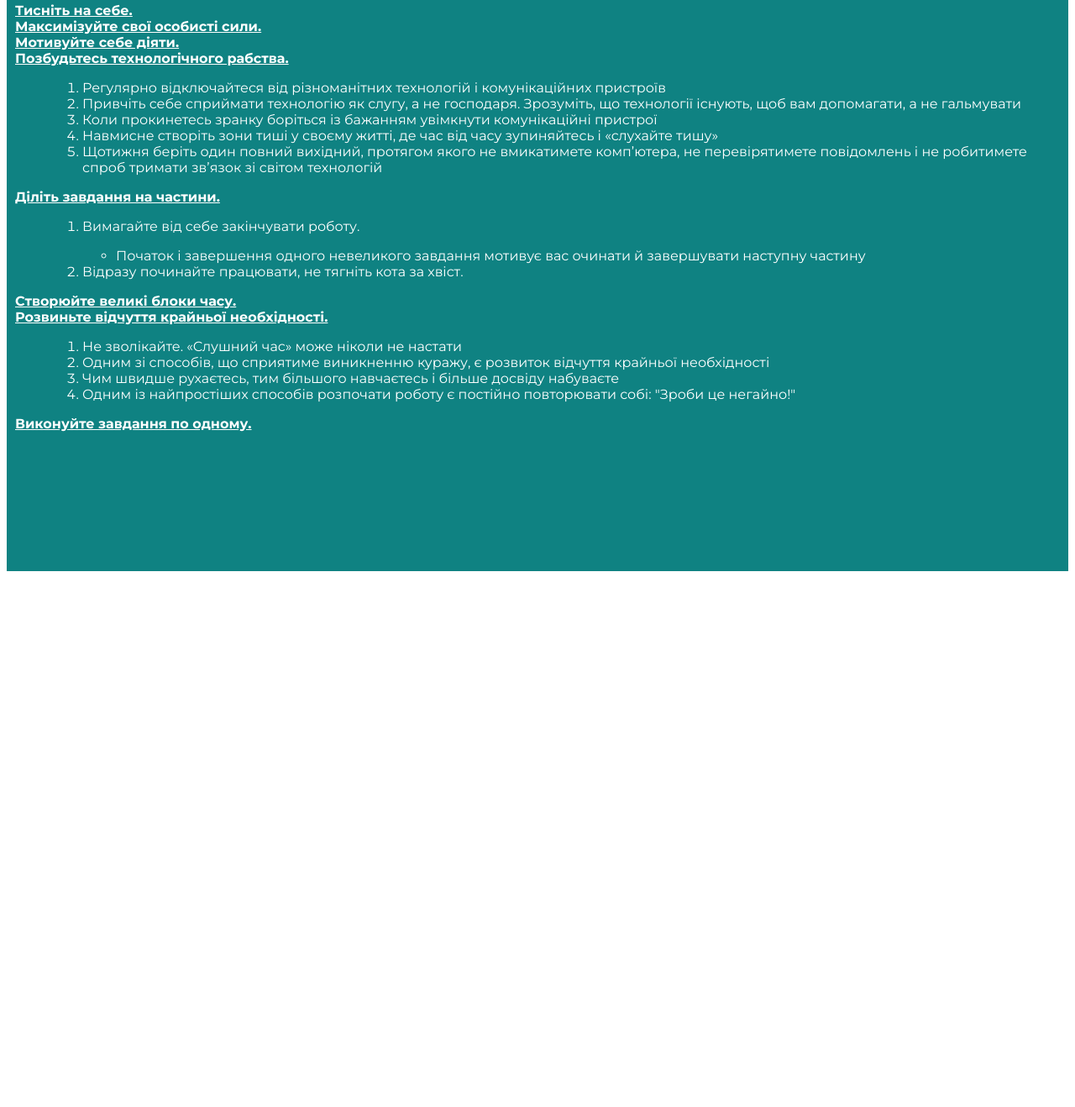
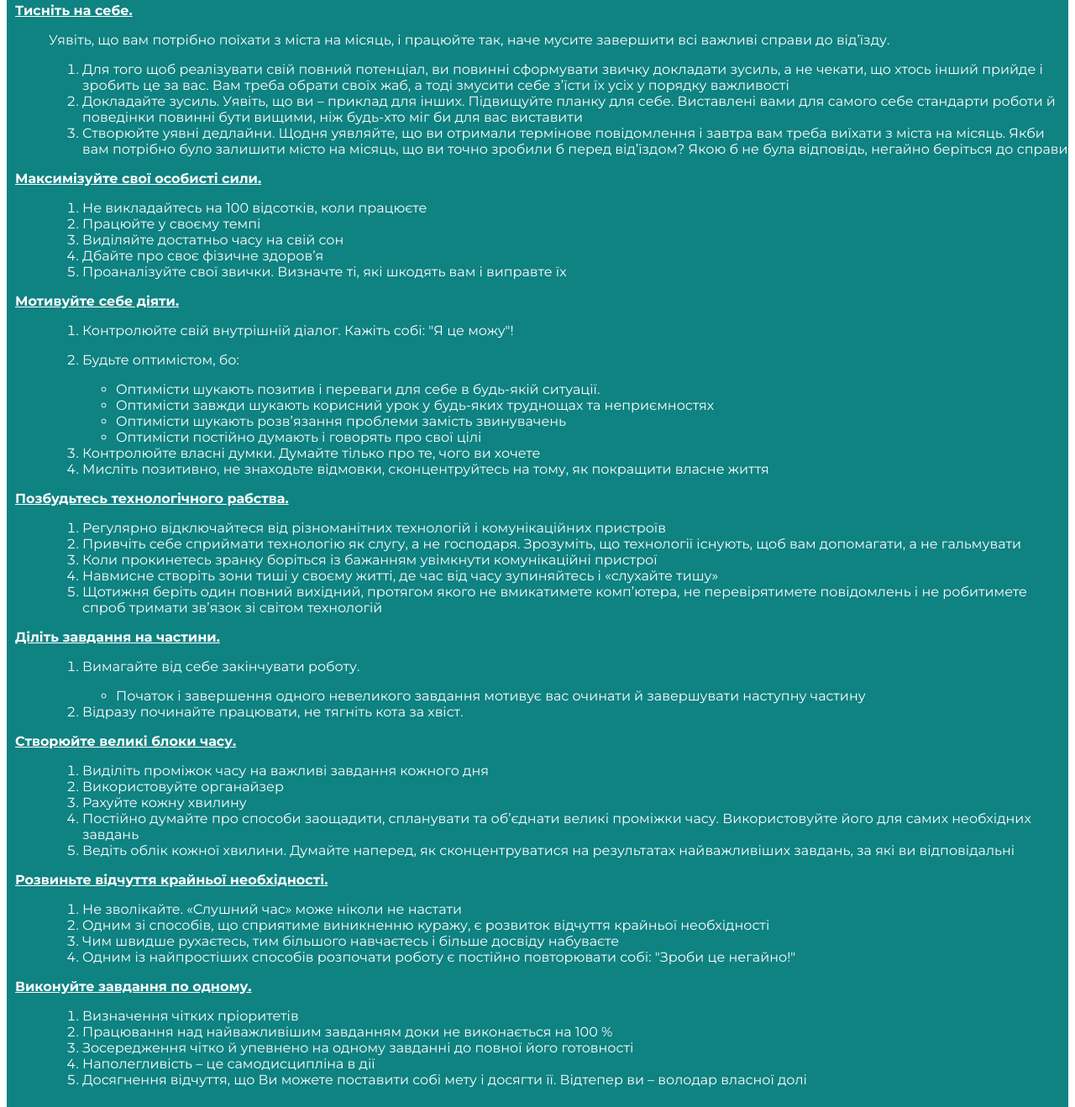
Before and after one commit to OsMax/Soft-Skills-hw, a plain HTML site: page index.html in a window 1280 px wide. Shown: the part 2822-4140 px from the top of the page at 84% size. Before the commit the page ends 3510 px from the top, so only its background shows below. Drawn offline with Linux system fonts and the light colour scheme.

Commit message:
Update index.html

```diff
--- a/index.html
+++ b/index.html
@@ -366,11 +366,78 @@
             </ol>
           </dd>
           <dt id="conclusion-14">Тисніть на себе.</dt>
-          <dd></dd>
+          <dd>
+            <p>
+              Уявіть, що вам потрібно поїхати з міста на місяць, і працюйте так,
+              наче мусите завершити всі важливі справи до від’їзду.
+            </p>
+            <ol>
+              <li>
+                Для того щоб реалізувати свій повний потенціал, ви повинні
+                сформувати звичку докладати зусиль, а не чекати, що хтось інший
+                прийде і зробить це за вас. Вам треба обрати своїх жаб, а тоді
+                змусити себе з’їсти їх усіх у порядку важливості
+              </li>
+              <li>
+                Докладайте зусиль. Уявіть, що ви – приклад для інших. Підвищуйте
+                планку для себе. Виставлені вами для самого себе стандарти
+                роботи й поведінки повинні бути вищими, ніж будь-хто міг би для
+                вас виставити
+              </li>
+              <li>
+                Створюйте уявні дедлайни. Щодня уявляйте, що ви отримали
+                термінове повідомлення і завтра вам треба виїхати з міста на
+                місяць. Якби вам потрібно було залишити місто на місяць, що ви
+                точно зробили б перед від’їздом? Якою б не була відповідь,
+                негайно беріться до справи
+              </li>
+            </ol>
+          </dd>
           <dt id="conclusion-15">Максимізуйте свої особисті сили.</dt>
-          <dd></dd>
+          <dd>
+            <ol>
+              <li>Не викладайтесь на 100 відсотків, коли працюєте</li>
+              <li>Працюйте у своєму темпі</li>
+              <li>Виділяйте достатньо часу на свій сон</li>
+              <li>Дбайте про своє фізичне здоров’я</li>
+              <li>
+                Проаналізуйте свої звички. Визначте ті, які шкодять вам і
+                виправте їх
+              </li>
+            </ol>
+          </dd>
           <dt id="conclusion-16">Мотивуйте себе діяти.</dt>
-          <dd></dd>
+          <dd>
+            <ol>
+              <li>
+                Контролюйте свій внутрішній діалог. Кажіть собі: "Я це можу"!
+              </li>
+              <li>
+                <p>Будьте оптимістом, бо:</p>
+                <ul>
+                  <li>
+                    Оптимісти шукають позитив і переваги для себе в будь-якій
+                    ситуації.
+                  </li>
+                  <li>
+                    Оптимісти завжди шукають корисний урок у будь-яких труднощах
+                    та неприємностях
+                  </li>
+                  <li>
+                    Оптимісти шукають розв’язання проблеми замість звинувачень
+                  </li>
+                  <li>Оптимісти постійно думають і говорять про свої цілі</li>
+                </ul>
+              </li>
+              <li>
+                Контролюйте власні думки. Думайте тілько про те, чого ви хочете
+              </li>
+              <li>
+                Мисліть позитивно, не знаходьте відмовки, сконцентруйтесь на
+                тому, як покращити власне життя
+              </li>
+            </ol>
+          </dd>
           <dt id="conclusion-17">Позбудьтесь технологічного рабства.</dt>
           <dd>
             <ol>
@@ -414,7 +481,23 @@
             </ol>
           </dd>
           <dt id="conclusion-19">Створюйте великі блоки часу.</dt>
-          <dd></dd>
+          <dd>
+            <ol>
+              <li>Виділіть проміжок часу на важливі завдання кожного дня</li>
+              <li>Використовуйте органайзер</li>
+              <li>Рахуйте кожну хвилину</li>
+              <li>
+                Постійно думайте про способи заощадити, спланувати та об’єднати
+                великі проміжки часу. Використовуйте його для самих необхідних
+                завдань
+              </li>
+              <li>
+                Ведіть облік кожної хвилини. Думайте наперед, як
+                сконцентруватися на результатах найважливіших завдань, за які ви
+                відповідальні
+              </li>
+            </ol>
+          </dd>
           <dt id="conclusion-20">Розвиньте відчуття крайньої необхідності.</dt>
           <dd>
             <ol>
@@ -434,7 +517,24 @@
             </ol>
           </dd>
           <dt id="conclusion-21">Виконуйте завдання по одному.</dt>
-          <dd></dd>
+          <dd>
+            <ol>
+              <li>Визначення чітких пріоритетів</li>
+              <li>
+                Працювання над найважливішим завданням доки не виконається на
+                100 %
+              </li>
+              <li>
+                Зосередження чітко й упевнено на одному завданні до повної його
+                готовності
+              </li>
+              <li>Наполегливість – це самодисципліна в дії</li>
+              <li>
+                Досягнення відчуття, що Ви можете поставити собі мету і досягти
+                її. Відтепер ви – володар власної долі
+              </li>
+            </ol>
+          </dd>
         </dl>
       </div>
     </div>
```
